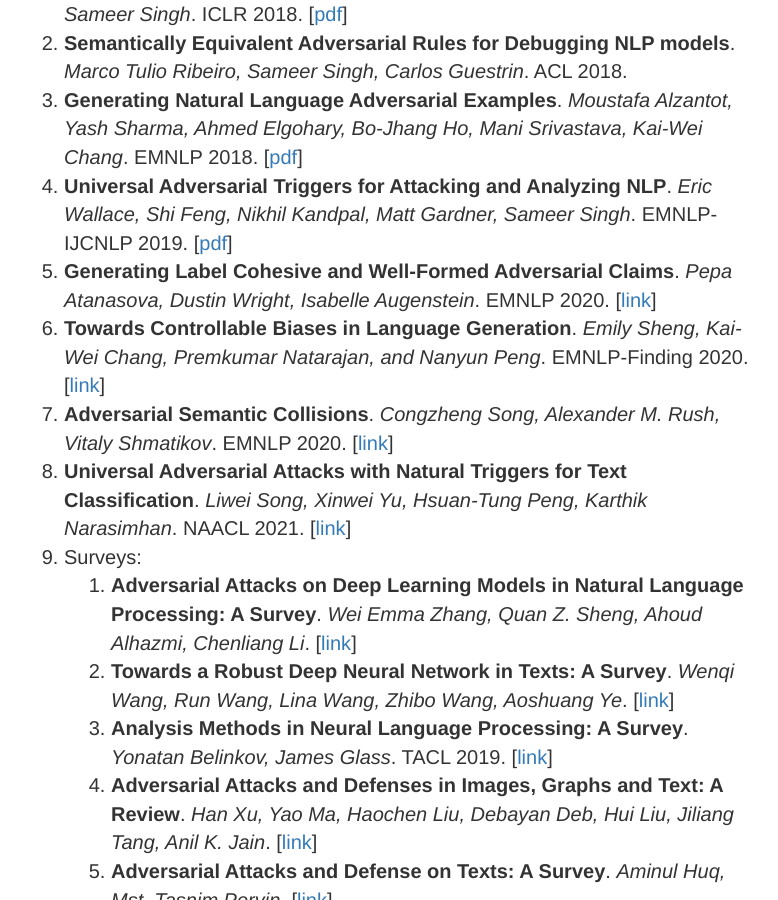
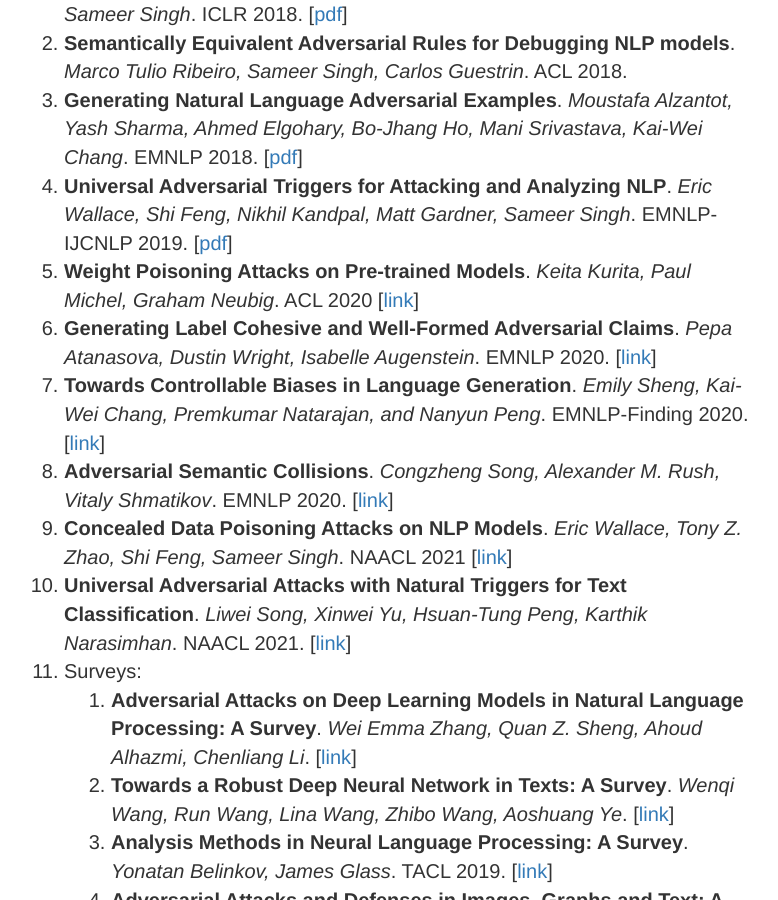
Before and after one commit to llms-robustness-2025/llms-robustness-2025.github.io, a Jekyll site: the page built from references.md, in a window 1280 px wide and 900 px high, scrolled down 1430 px. Shown: the whole window, without its empty margins (253-1031 px from the left). Built offline with Jekyll 4.4.1, drawn with Linux system fonts in a browser that asks for light colours.

Commit message:
Update references.md

```diff
--- a/references.md
+++ b/references.md
@@ -24,11 +24,13 @@ permalink: /references
 1. **Semantically Equivalent Adversarial Rules for Debugging NLP models**. *Marco Tulio Ribeiro, Sameer Singh, Carlos Guestrin*. ACL 2018.
 1. **Generating Natural Language Adversarial Examples**. *Moustafa Alzantot, Yash Sharma, Ahmed Elgohary, Bo-Jhang Ho, Mani Srivastava, Kai-Wei Chang*. EMNLP 2018. [[pdf](https://www.aclweb.org/anthology/D18-1316)]
 1. **Universal Adversarial Triggers for Attacking and Analyzing NLP**. *Eric Wallace, Shi Feng, Nikhil Kandpal, Matt Gardner, Sameer Singh*. EMNLP-IJCNLP 2019. [[pdf](https://aclanthology.org/D19-1221.pdf)]
-1. **Generating Label Cohesive and Well-Formed Adversarial Claims**. *Pepa Atanasova, Dustin Wright, Isabelle Augenstein*. EMNLP 2020. [[link](https://aclanthology.org/2020.emnlp-main.256/)]
-1. **Towards Controllable Biases in Language Generation**. *Emily Sheng, Kai-Wei Chang, Premkumar Natarajan, and Nanyun Peng*. EMNLP-Finding 2020. [[link](https://arxiv.org/abs/2005.00268)]
-1. **Adversarial Semantic Collisions**. *Congzheng Song, Alexander M. Rush, Vitaly Shmatikov*. EMNLP 2020. [[link](https://arxiv.org/abs/2011.04743)]
-1. **Universal Adversarial Attacks with Natural Triggers for Text Classification**. *Liwei Song, Xinwei Yu, Hsuan-Tung Peng, Karthik Narasimhan*. NAACL 2021. [[link](https://arxiv.org/abs/2005.00174)]
-1. Surveys:
+2. **Weight Poisoning Attacks on Pre-trained Models**. *Keita Kurita, Paul Michel, Graham Neubig*. ACL 2020 [[link](https://arxiv.org/abs/2004.06660)]
+3. **Generating Label Cohesive and Well-Formed Adversarial Claims**. *Pepa Atanasova, Dustin Wright, Isabelle Augenstein*. EMNLP 2020. [[link](https://aclanthology.org/2020.emnlp-main.256/)]
+4. **Towards Controllable Biases in Language Generation**. *Emily Sheng, Kai-Wei Chang, Premkumar Natarajan, and Nanyun Peng*. EMNLP-Finding 2020. [[link](https://arxiv.org/abs/2005.00268)]
+5. **Adversarial Semantic Collisions**. *Congzheng Song, Alexander M. Rush, Vitaly Shmatikov*. EMNLP 2020. [[link](https://arxiv.org/abs/2011.04743)]
+6. **Concealed Data Poisoning Attacks on NLP Models**. *Eric Wallace, Tony Z. Zhao, Shi Feng, Sameer Singh*. NAACL 2021 [[link](https://arxiv.org/abs/2010.12563)]
+7. **Universal Adversarial Attacks with Natural Triggers for Text Classification**. *Liwei Song, Xinwei Yu, Hsuan-Tung Peng, Karthik Narasimhan*. NAACL 2021. [[link](https://arxiv.org/abs/2005.00174)]
+8. Surveys:
     1. **Adversarial Attacks on Deep Learning Models in Natural Language Processing: A Survey**. *Wei Emma Zhang, Quan Z. Sheng, Ahoud Alhazmi, Chenliang Li*. [[link](https://arxiv.org/abs/1901.06796)]
     1. **Towards a Robust Deep Neural Network in Texts: A Survey**. *Wenqi Wang, Run Wang, Lina Wang, Zhibo Wang, Aoshuang Ye*. [[link](https://arxiv.org/abs/1902.07285)]
     1. **Analysis Methods in Neural Language Processing: A Survey**. *Yonatan Belinkov, James Glass*. TACL 2019. [[link](https://aclanthology.org/Q19-1004/)]
```
